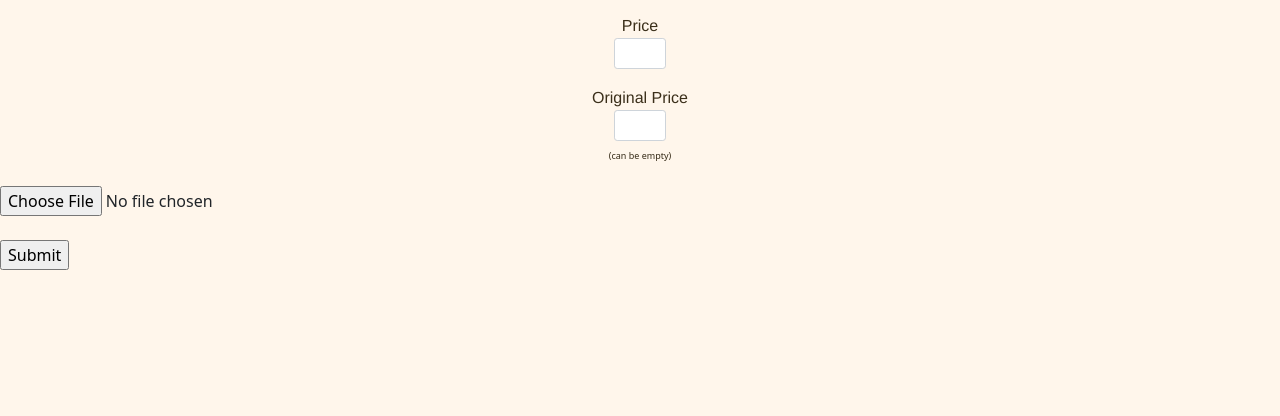
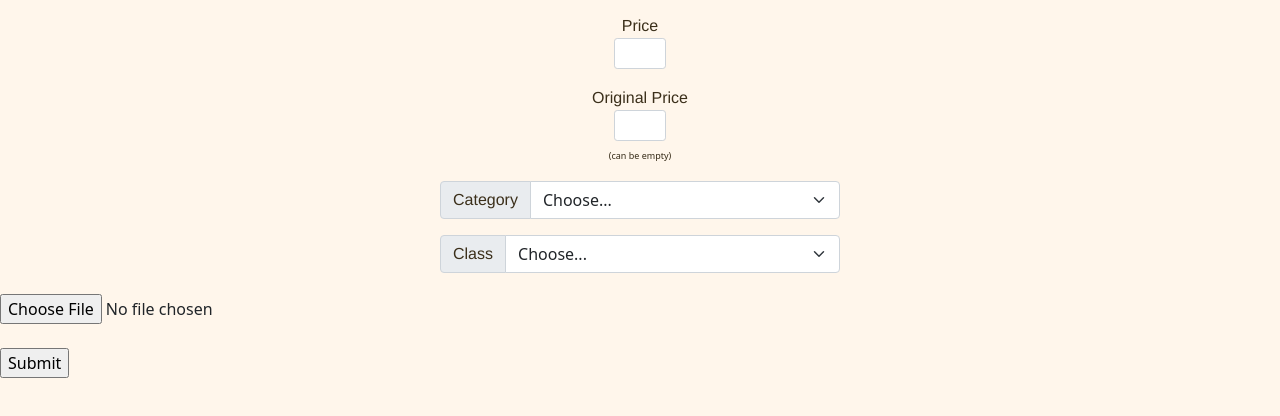
Before and after one commit to danielwija/lativClothes, a plain HTML site: page front/admin2.html in a window 1280 px wide. Shown: the part 224-640 px from the top of the page. Drawn offline with nearby package versions, Linux system fonts and the light colour scheme.

Commit message:
new: add bootstrap dropdown to admin html

```diff
--- a/front/admin2.html
+++ b/front/admin2.html
@@ -37,6 +37,26 @@
                     <input id="input_originalPrice" class="form-control form-control-sm" style="width:3.7em">
                     <span style="font-size:xx-small;color:#352a16">(can be empty)</span>
                 </div>
+
+                <div class="inputDiv input-group mb-3" style="width: 25em !important">
+                    <label class="input-group-text" for="inputGroupSelect01">Category</label>
+                    <select class="form-select" id="input_category">
+                        <option selected>Choose...</option>
+                        <option value="1">One</option>
+                        <option value="2">Two</option>
+                        <option value="3">Three</option>
+                    </select>
+                </div>
+
+                <div class="inputDiv input-group mb-3" style="width: 25em !important">
+                    <label class="input-group-text" for="inputGroupSelect01">Class</label>
+                    <select class="form-select" id="input_class">
+                        <option selected>Choose...</option>
+                        <option value="1">One</option>
+                        <option value="2">Two</option>
+                        <option value="3">Three</option>
+                    </select>
+                </div>
             </div>
     </div>
     </form>
```
